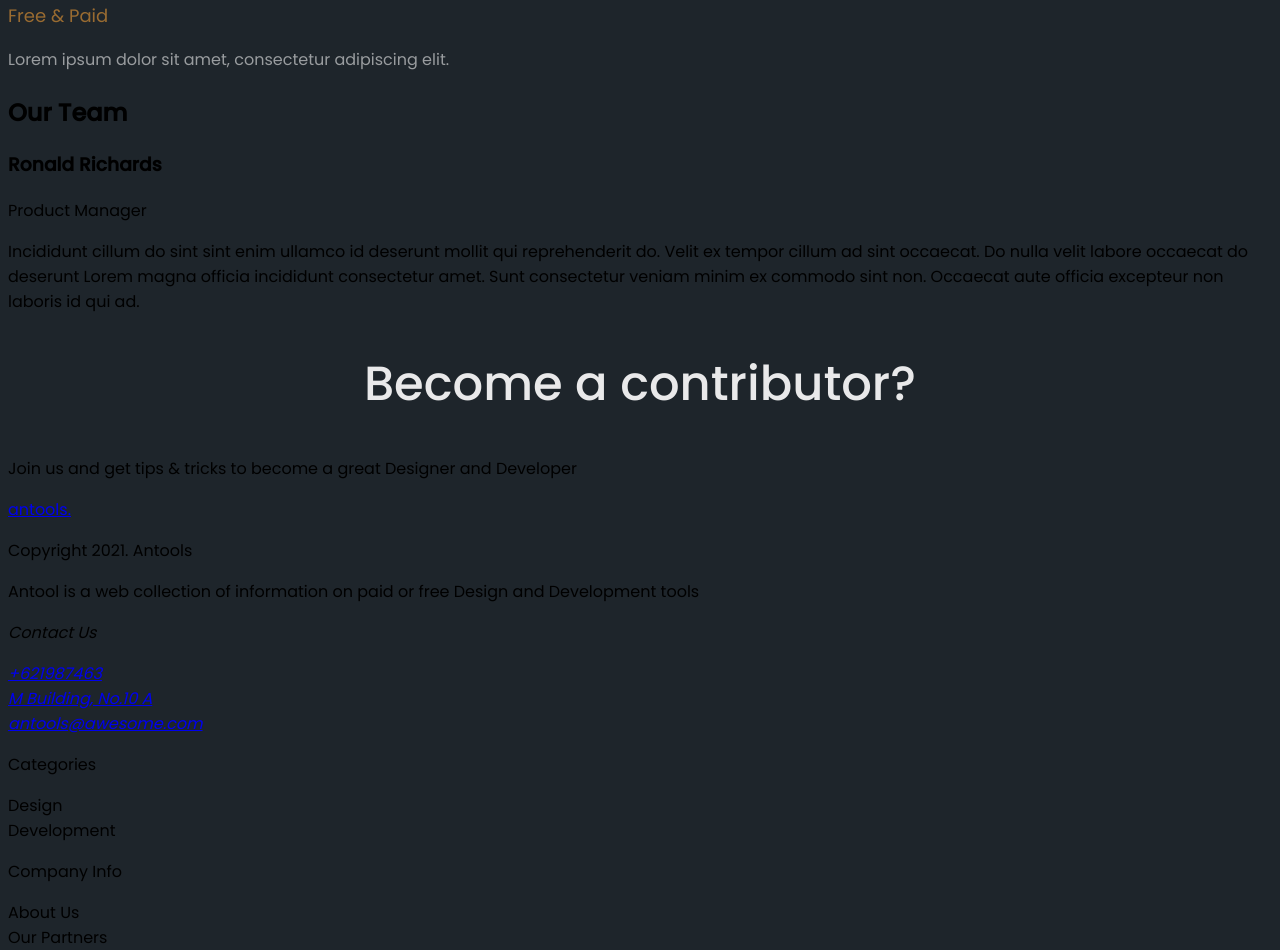
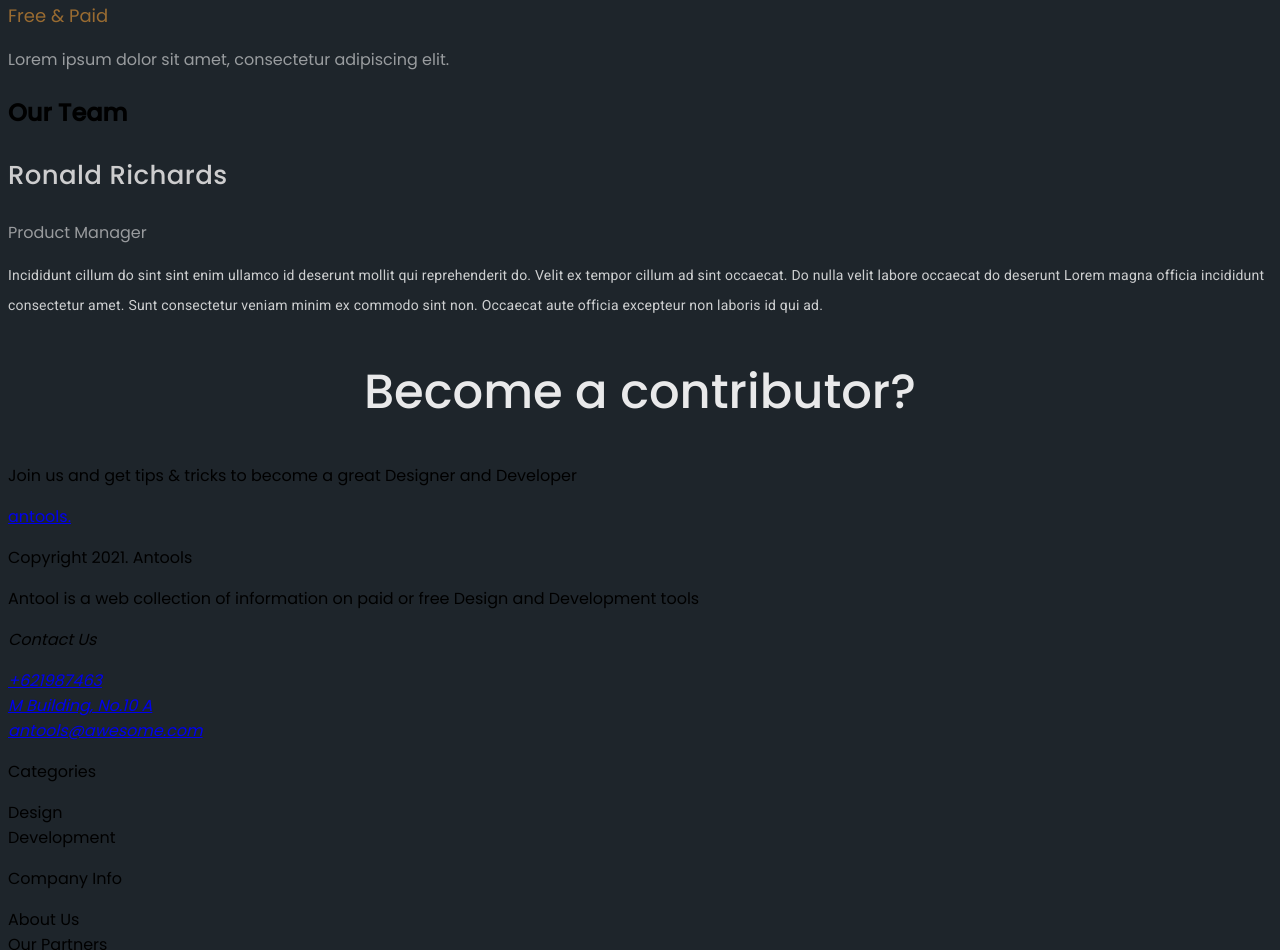
Before and after one commit to OrdDreamer/bl-9-10, a plain HTML site: page index.html in a window 1280 px wide. Shown: the part 2805-3755 px from the top of the page. Drawn offline with Linux system fonts and the light colour scheme.

Commit message:
team-section

```diff
--- a/index.html
+++ b/index.html
@@ -153,13 +153,14 @@
           </li>
         </ul>
       </section>
+      <!-- ----team------ -->
       <section>
         <h2>Our Team</h2>
         <ul>
           <li>
-            <h3>Ronald Richards</h3>
-            <p>Product Manager</p>
-            <p>
+            <h3 class="team-name">Ronald Richards</h3>
+            <p class="team-position">Product Manager</p>
+            <p class="team-text">
               Incididunt cillum do sint sint enim ullamco id deserunt mollit qui reprehenderit do.
               Velit ex tempor cillum ad sint occaecat. Do nulla velit labore occaecat do deserunt
               Lorem magna officia incididunt consectetur amet. Sunt consectetur veniam minim ex
--- a/styles/styles.css
+++ b/styles/styles.css
@@ -1,6 +1,6 @@
 body {
-  font-family: "Poppins", sans-serif;
-  background-color: #1E252B;
+  font-family: 'Poppins', sans-serif;
+  background-color: #1e252b;
 }
 
 ul {
@@ -48,8 +48,6 @@ ul {
   color: rgba(255, 255, 255, 0.55);
 }
 
-
-
 /* =================tools================== */
 .title {
   font-weight: 500;
@@ -90,9 +88,8 @@ ul {
   font-weight: 500;
   font-size: 20px;
   line-height: 1.5;
-  color: #FF6E30;
+  color: #ff6e30;
 }
-
 
 /* =================/tools================== */
 
@@ -104,3 +101,23 @@ ul {
   color: rgba(255, 255, 255, 0.8);
 }
 /*========= /brands ===============*/
+/* ============team=========*/
+.team-name {
+  font-weight: 500;
+  font-size: 26px;
+  line-height: 1.5;
+  letter-spacing: 0.015em;
+  color: rgba(255, 253, 253, 0.78);
+}
+.team-position {
+  line-height: 1.5;
+  color: rgba(255, 253, 253, 0.55);
+}
+.team-text {
+  font-family: 'Roboto';
+  font-size: 14px;
+  line-height: 2.14;
+  letter-spacing: 0.015em;
+  color: rgba(255, 255, 255, 0.78);
+}
+/*========/team=========*/
```
Lines whose indentation alone changed are shown as unchanged.
